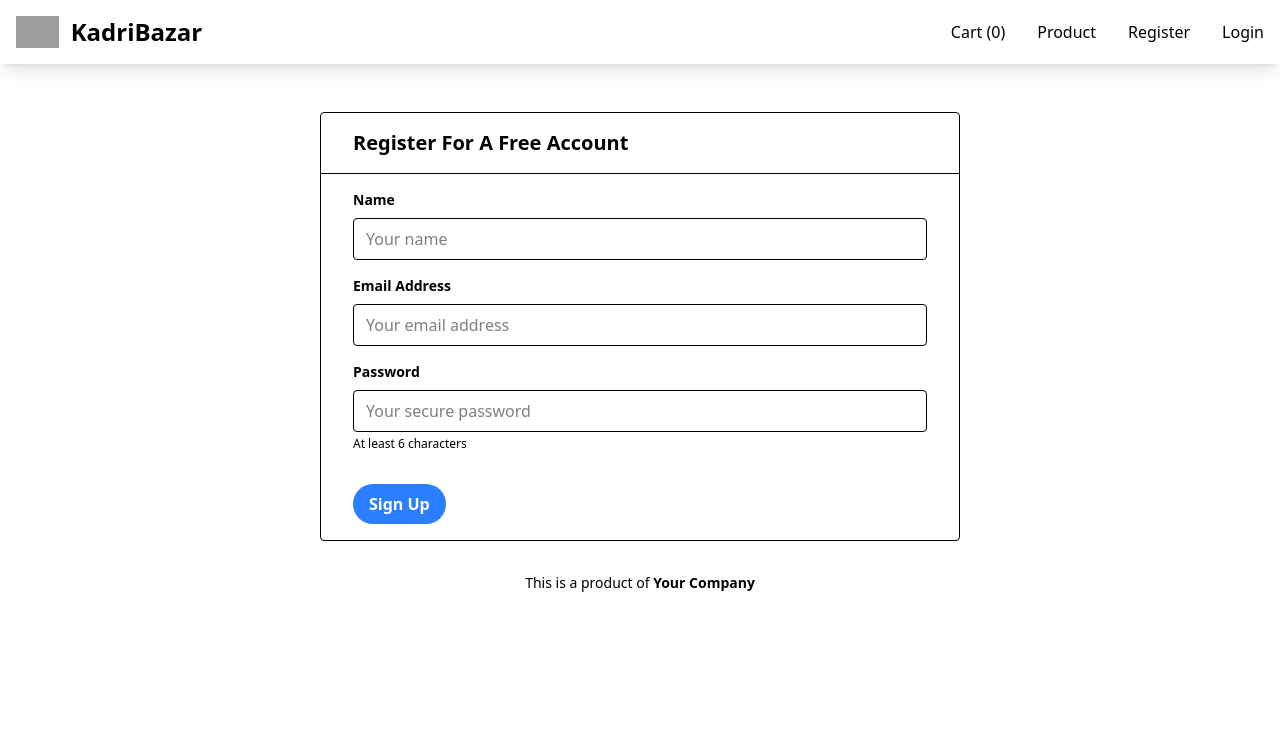
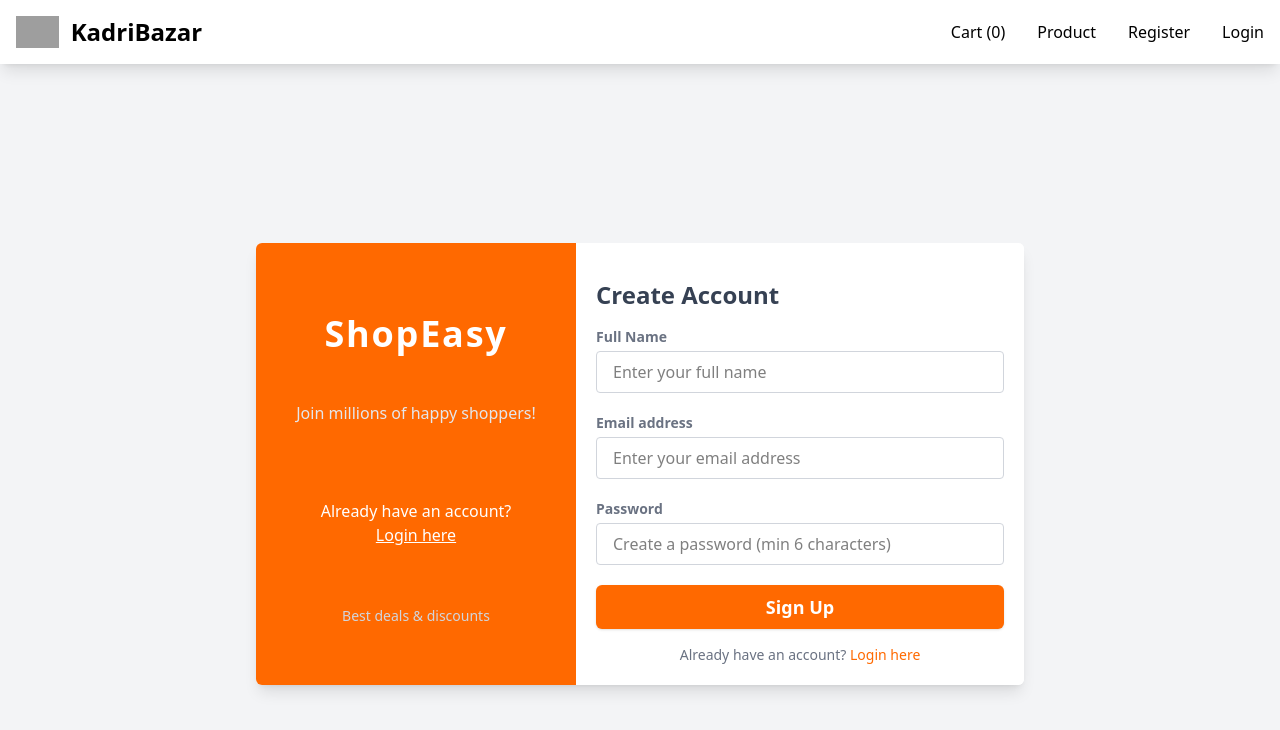
Before and after one commit to rudra8756/Mini-e-commerce-reactjs-main, a React (Vite) app: page /Register in a window 1280 px wide. Shown: the top 730 px of the page. Built offline with nearby package versions, Linux system fonts and the light colour scheme; no server answers; grey boxes are pictures that could not be loaded.

Commit message:
Fixed Login and Register pages with email/password auth

```diff
--- a/src/pages/Login.jsx
+++ b/src/pages/Login.jsx
@@ -1,33 +1,42 @@
-import React, { useContext, useEffect } from 'react'
+import React, { useContext, useEffect, useState } from 'react'
 import Header from '../common/Header'
-import { GoogleAuthProvider, signInWithPopup } from "firebase/auth";
-import { getAuth } from "firebase/auth";
-import { app } from '../FirebaseConfig';
 import { userContext } from '../MainContext';
-import { useNavigate } from 'react-router';
+import { useNavigate, Link } from 'react-router';
+import API from '../api';
 
 export default function Login() {
    let navigate = useNavigate()
-   let { user, setuser, settoken } = useContext(userContext)
-   const provider = new GoogleAuthProvider();
-   const auth = getAuth(app);
+   let { user, setuser } = useContext(userContext)
 
-   let googlewithlogin = () => {
-      signInWithPopup(auth, provider)
-         .then((result) => {
-            const credential = GoogleAuthProvider.credentialFromResult(result);
-            const token = credential.accessToken;
-            settoken(token)
-            const user = result.user;
-            localStorage.setItem("USER_ID", user.uid);
-            setuser(user)
-            console.log(user)
+   const [email, setEmail] = useState("")
+   const [password, setPassword] = useState("")
+   const [loading, setLoading] = useState(false)
+   const [error, setError] = useState("")
+
+   const handleLogin = async (e) => {
+      e.preventDefault()
+      setLoading(true)
+      setError("")
+
+      try {
+         const response = await API.post("/auth/login", {
+            email,
+            password
+         });
+
+         if (response.data.token && response.data.user) {
+            localStorage.setItem("USER_TOKEN", response.data.token)
+            localStorage.setItem("USER_ID", response.data.user._id)
+            localStorage.setItem("USER_NAME", response.data.user.name)
+            setuser(response.data.user)
+            alert("Login Successful!")
             navigate('/')
-         }).catch((error) => {
-            console.error("Login error:", error);
-            const errorCode = error.code;
-            const errorMessage = error.message;
-         });
+         }
+      } catch (err) {
+         setError(err.response?.data?.message || "Login failed. Please check your credentials.")
+      } finally {
+         setLoading(false)
+      }
    }
 
    useEffect(() => {
@@ -42,54 +51,65 @@ export default function Login() {
 
          <div className="flex items-center min-h-screen p-4 bg-gray-100 lg:justify-center">
             <div className="flex flex-col overflow-hidden bg-white rounded-md shadow-lg max md:flex-row md:flex-1 lg:max-w-screen-md">
-               <div className="p-4 py-6 text-white bg-blue-500 md:w-80 md:flex-shrink-0 md:flex md:flex-col md:items-center md:justify-evenly">
+               <div className="p-4 py-6 text-white bg-orange-500 md:w-80 md:flex-shrink-0 md:flex md:flex-col md:items-center md:justify-evenly">
                   <div className="my-3 text-4xl font-bold tracking-wider text-center">ShopEasy</div>
-                  <p className="mt-6 font-normal text-center text-gray-300 md:mt-0">Your one-stop shop for everything!</p>
+                  <p className="mt-6 font-normal text-center text-gray-200 md:mt-0">Your one-stop shop for everything!</p>
                   <p className="flex flex-col items-center justify-center mt-10 text-center">
                      <span>Don't have an account?</span>
-                     <a href="/register" className="underline">Get Started!</a>
+                     <Link to="/register" className="underline">Get Started!</Link>
                   </p>
-                  <p className="mt-6 text-sm text-center text-gray-300">Read our terms and conditions</p>
+                  <p className="mt-6 text-sm text-center text-gray-300">Best prices guaranteed</p>
                </div>
                <div className="p-5 bg-white md:flex-1">
                   <h3 className="my-4 text-2xl font-semibold text-gray-700">Account Login</h3>
-                  <form className="flex flex-col space-y-5">
+
+                  {error && (
+                     <div className="bg-red-100 border border-red-400 text-red-700 px-4 py-3 rounded mb-4">
+                        {error}
+                     </div>
+                  )}
+
+                  <form className="flex flex-col space-y-5" onSubmit={handleLogin}>
                      <div className="flex flex-col space-y-1">
                         <label htmlFor="email" className="text-sm font-semibold text-gray-500">Email address</label>
-                        <input type="email" id="email" name="email" className="px-4 py-2 transition duration-300 border border-gray-300 rounded focus:border-transparent focus:outline-none focus:ring-4 focus:ring-blue-200" />
+                        <input
+                           type="email"
+                           id="email"
+                           name="email"
+                           className="px-4 py-2 transition duration-300 border border-gray-300 rounded focus:border-transparent focus:outline-none focus:ring-4 focus:ring-orange-200"
+                           value={email}
+                           onChange={(e) => setEmail(e.target.value)}
+                           required
+                        />
                      </div>
                      <div className="flex flex-col space-y-1">
                         <div className="flex items-center justify-between">
                            <label htmlFor="password" className="text-sm font-semibold text-gray-500">Password</label>
-                           <a href="#" className="text-sm text-blue-600 hover:underline focus:text-blue-800">Forgot Password?</a>
                         </div>
-                        <input type="password" name="password" id="password" className="px-4 py-2 transition duration-300 border border-gray-300 rounded focus:border-transparent focus:outline-none focus:ring-4 focus:ring-blue-200" />
-                     </div>
-                     <div className="flex items-center space-x-2">
-                        <input type="checkbox" id="remember" className="w-4 h-4 transition duration-300 rounded focus:ring-2 focus:ring-offset-0 focus:outline-none focus:ring-blue-200" />
-                        <label htmlFor="remember" className="text-sm font-semibold text-gray-500">Remember me</label>
+                        <input
+                           type="password"
+                           name="password"
+                           id="password"
+                           className="px-4 py-2 transition duration-300 border border-gray-300 rounded focus:border-transparent focus:outline-none focus:ring-4 focus:ring-orange-200"
+                           value={password}
+                           onChange={(e) => setPassword(e.target.value)}
+                           required
+                        />
                      </div>
                      <div>
-                        <button type="submit" className="w-full px-4 py-2 text-lg font-semibold text-white transition-colors duration-300 bg-blue-500 rounded-md shadow hover:bg-blue-600 focus:outline-none focus:ring-blue-200 focus:ring-4">Log in</button>
-                     </div>
-                     <div className="flex flex-col space-y-5">
-                        <span className="flex items-center justify-center space-x-2">
-                           <span className="h-px bg-gray-400 w-14"></span>
-                           <span className="font-normal text-gray-500">or login with</span>
-                           <span className="h-px bg-gray-400 w-14"></span>
-                        </span>
-                        <div className="flex flex-col space-y-4">
-                           <button onClick={googlewithlogin} type="button" className="flex items-center justify-center px-4 py-2 space-x-2 transition-colors duration-300 border border-gray-800 rounded-md group hover:bg-gray-800 focus:outline-none">
-                              <div className="w-5 text-lg text-gray-800 fill-current group-hover:text-white flex justify-center items-center">
-                                 <svg stroke="currentColor" fill="currentColor" strokeWidth="0" viewBox="0 0 488 512" height="1em" width="1em" xmlns="http://www.w3.org/2000/svg">
-                                    <path d="M488 261.8C488 403.3 391.1 504 248 504 110.8 504 0 393.2 0 256S110.8 8 248 8c66.8 0 123 24.5 166.3 64.9l-67.5 64.9C258.5 52.6 94.3 116.6 94.3 256c0 86.5 69.1 156.6 153.7 156.6 98.2 0 135-70.4 140.8-106.9H248v-85.3h236.1c2.3 12.7 3.9 24.9 3.9 41.4z"></path>
-                                 </svg>
-                              </div>
-                              <span className="text-sm font-medium text-gray-800 group-hover:text-white">Login with Google</span>
-                           </button>
-                        </div>
+                        <button
+                           type="submit"
+                           disabled={loading}
+                           className="w-full px-4 py-2 text-lg font-semibold text-white transition-colors duration-300 bg-orange-500 rounded-md shadow hover:bg-orange-600 focus:outline-none disabled:bg-gray-400"
+                        >
+                           {loading ? "Logging in..." : "Log in"}
+                        </button>
                      </div>
                   </form>
+
+                  <div className="mt-4 text-center text-sm text-gray-500">
+                     <p>Don't have an account? <Link to="/register" className="text-orange-500 hover:underline">Register here</Link></p>
+                  </div>
                </div>
             </div>
          </div>
--- a/src/pages/Register.jsx
+++ b/src/pages/Register.jsx
@@ -1,30 +1,34 @@
 import React, { useState } from 'react'
 import Header from '../common/Header'
-import API from '../api'   // 🔥 axios instance
+import API from '../api'
+import { useNavigate, Link } from 'react-router'
 
 export default function Register() {
-
+  const navigate = useNavigate()
   const [name, setName] = useState("")
   const [email, setEmail] = useState("")
   const [password, setPassword] = useState("")
+  const [loading, setLoading] = useState(false)
+  const [error, setError] = useState("")
 
   const handleSubmit = async (e) => {
     e.preventDefault();
+    setLoading(true)
+    setError("")
 
     try {
-      const response = await API.post("/auth/register", {
+      await API.post("/auth/register", {
         name,
         email,
         password
       });
 
-      alert("User Registered Successfully")
-      setName("")
-      setEmail("")
-      setPassword("")
-
+      alert("Registration Successful! Please login.")
+      navigate('/login')
     } catch (error) {
-      alert(error.response?.data?.msg || "Error")
+      setError(error.response?.data?.message || "Registration failed. Please try again.")
+    } finally {
+      setLoading(false)
     }
   }
 
@@ -32,89 +36,83 @@ export default function Register() {
     <div>
       <Header />
 
-      <div className='pt-12'>
-        <div className="container mx-auto">
-          <div className="w-5/6 lg:w-1/2 mx-auto bg-white rounded border">
+      <div className="flex items-center min-h-screen p-4 bg-gray-100 lg:justify-center">
+        <div className="flex flex-col overflow-hidden bg-white rounded-md shadow-lg max md:flex-row md:flex-1 lg:max-w-screen-md">
+          <div className="p-4 py-6 text-white bg-orange-500 md:w-80 md:flex-shrink-0 md:flex md:flex-col md:items-center md:justify-evenly">
+            <div className="my-3 text-4xl font-bold tracking-wider text-center">ShopEasy</div>
+            <p className="mt-6 font-normal text-center text-gray-200 md:mt-0">Join millions of happy shoppers!</p>
+            <p className="flex flex-col items-center justify-center mt-10 text-center">
+              <span>Already have an account?</span>
+              <Link to="/login" className="underline">Login here</Link>
+            </p>
+            <p className="mt-6 text-sm text-center text-gray-300">Best deals & discounts</p>
+          </div>
 
-            <div className="py-4 px-8 text-black text-xl font-bold border-b capitalize">
-              Register for a free account
-            </div>
+          <div className="p-5 bg-white md:flex-1">
+            <h3 className="my-4 text-2xl font-semibold text-gray-700">Create Account</h3>
 
-            <form className="py-4 px-8" onSubmit={handleSubmit}>
+            {error && (
+              <div className="bg-red-100 border border-red-400 text-red-700 px-4 py-3 rounded mb-4">
+                {error}
+              </div>
+            )}
 
-              {/* NAME */}
-              <div className="mb-4">
-                <label className="block text-sm font-bold mb-2">
-                  Name
-                </label>
-
+            <form className="flex flex-col space-y-5" onSubmit={handleSubmit}>
+              <div className="flex flex-col space-y-1">
+                <label htmlFor="name" className="text-sm font-semibold text-gray-500">Full Name</label>
                 <input
-                  className="appearance-none border rounded w-full py-2 px-3"
                   type="text"
-                  placeholder="Your name"
+                  id="name"
+                  className="px-4 py-2 transition duration-300 border border-gray-300 rounded focus:border-transparent focus:outline-none focus:ring-4 focus:ring-orange-200"
+                  placeholder="Enter your full name"
                   value={name}
                   onChange={(e) => setName(e.target.value)}
                   required
                 />
               </div>
 
-              {/* EMAIL */}
-              <div className="mb-4">
-                <label className="block text-sm font-bold mb-2">
-                  Email Address
-                </label>
-
+              <div className="flex flex-col space-y-1">
+                <label htmlFor="email" className="text-sm font-semibold text-gray-500">Email address</label>
                 <input
-                  className="appearance-none border rounded w-full py-2 px-3"
                   type="email"
-                  placeholder="Your email address"
+                  id="email"
+                  className="px-4 py-2 transition duration-300 border border-gray-300 rounded focus:border-transparent focus:outline-none focus:ring-4 focus:ring-orange-200"
+                  placeholder="Enter your email address"
                   value={email}
                   onChange={(e) => setEmail(e.target.value)}
                   required
                 />
               </div>
 
-              {/* PASSWORD */}
-              <div className="mb-4">
-                <label className="block text-sm font-bold mb-2">
-                  Password
-                </label>
-
+              <div className="flex flex-col space-y-1">
+                <label htmlFor="password" className="text-sm font-semibold text-gray-500">Password</label>
                 <input
-                  className="appearance-none border rounded w-full py-2 px-3"
                   type="password"
-                  placeholder="Your secure password"
+                  id="password"
+                  className="px-4 py-2 transition duration-300 border border-gray-300 rounded focus:border-transparent focus:outline-none focus:ring-4 focus:ring-orange-200"
+                  placeholder="Create a password (min 6 characters)"
                   value={password}
                   onChange={(e) => setPassword(e.target.value)}
                   required
+                  minLength={6}
                 />
-
-                <p className="text-xs mt-1">
-                  At least 6 characters
-                </p>
               </div>
 
-              <div className="flex items-center justify-between mt-8">
+              <div>
                 <button
-                  className="bg-blue-500 hover:bg-blue-700 text-white font-bold py-2 px-4 rounded-full"
                   type="submit"
+                  disabled={loading}
+                  className="w-full px-4 py-2 text-lg font-semibold text-white transition-colors duration-300 bg-orange-500 rounded-md shadow hover:bg-orange-600 focus:outline-none disabled:bg-gray-400"
                 >
-                  Sign Up
+                  {loading ? "Creating Account..." : "Sign Up"}
                 </button>
               </div>
-
             </form>
 
+            <div className="mt-4 text-center text-sm text-gray-500">
+              <p>Already have an account? <Link to="/login" className="text-orange-500 hover:underline">Login here</Link></p>
+            </div>
           </div>
-
-          <footer className="w-full py-8">
-            <div className="container mx-auto text-center px-8">
-              <p className="mb-2 text-sm">
-                This is a product of <span className="font-bold">Your Company</span>
-              </p>
-            </div>
-          </footer>
-
         </div>
       </div>
     </div>
```
